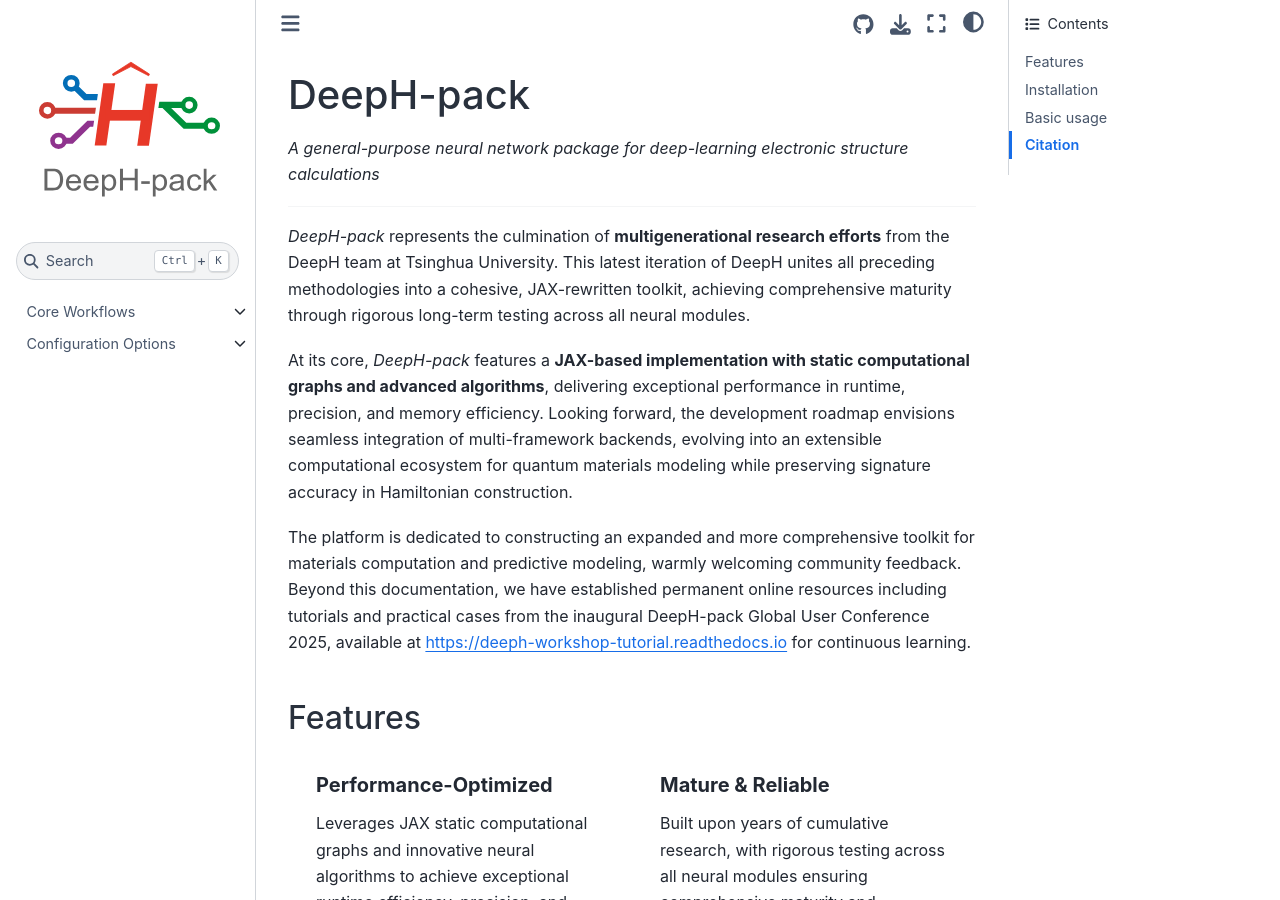
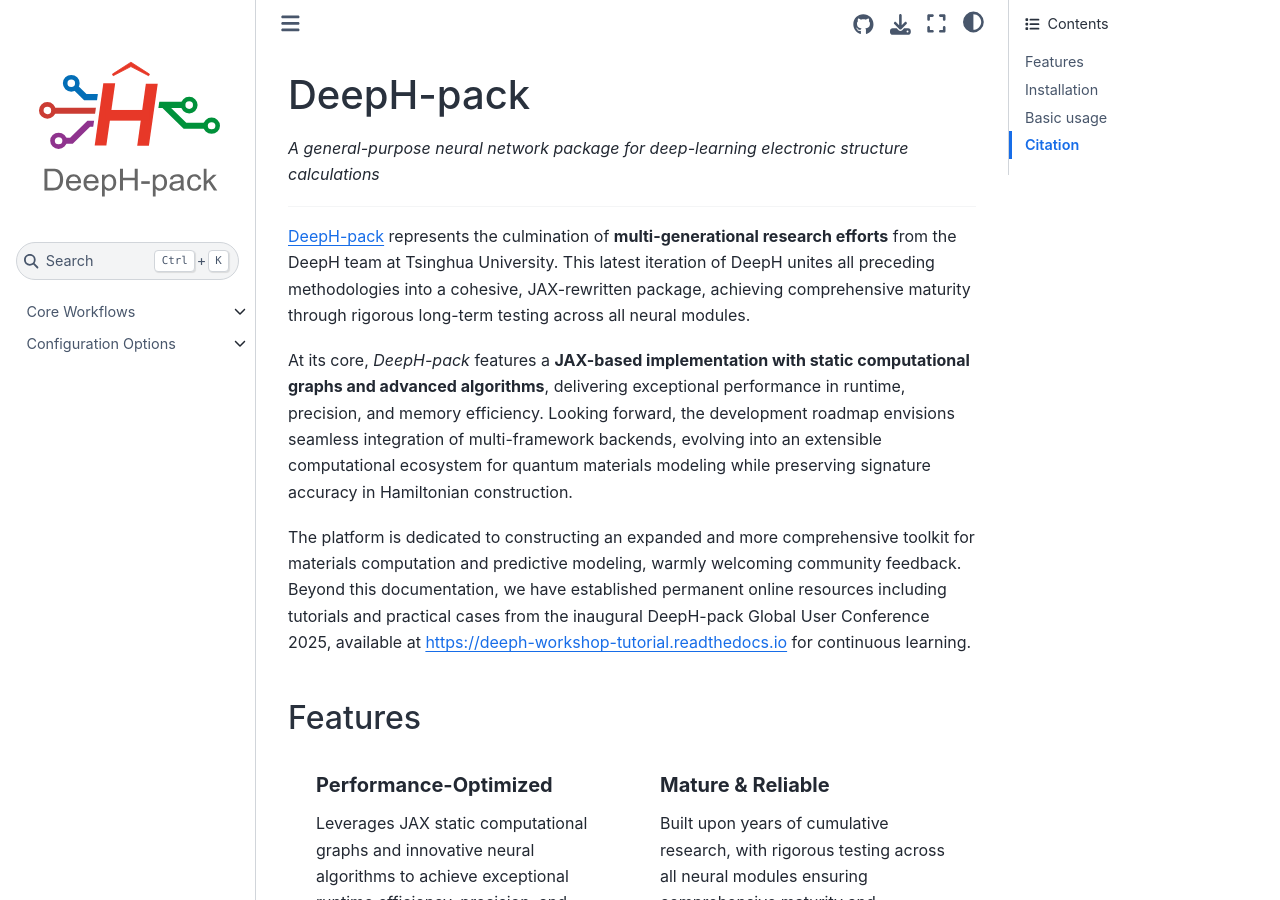
Before and after one commit to kYangLi/DeepH-pack-docs, a Sphinx documentation site: the page built from docs/index.rst, in a window 1280 px wide and 900 px high. Built offline with Sphinx 7.4.7 and the Sphinx Book theme 1.1.4, drawn with Linux system fonts in a browser that asks for light colours; pages that are not in the unit, such as notebooks, are missing from menus.

Commit message:
Fix typos and enhance clarity in documentation
Corrected typographical errors and improved phrasing for clarity.

```diff
--- a/docs/index.rst
+++ b/docs/index.rst
@@ -7,7 +7,7 @@
 
 ----
 
-`DeepH-pack` represents the culmination of **multigenerational research efforts** from the DeepH team at Tsinghua University. This latest iteration of DeepH unites all preceding methodologies into a cohesive, JAX-rewritten toolkit, achieving comprehensive maturity through rigorous long-term testing across all neural modules.
+`DeepH-pack <https://arxiv.org/abs/2601.02938>`_ represents the culmination of **multi-generational research efforts** from the DeepH team at Tsinghua University. This latest iteration of DeepH unites all preceding methodologies into a cohesive, JAX-rewritten package, achieving comprehensive maturity through rigorous long-term testing across all neural modules.
 
 At its core, `DeepH-pack` features a **JAX-based implementation with static computational graphs and advanced algorithms**, delivering exceptional performance in runtime, precision, and memory efficiency. Looking forward, the development roadmap envisions seamless integration of multi-framework backends, evolving into an extensible computational ecosystem for quantum materials modeling while preserving signature accuracy in Hamiltonian construction.
 
```
